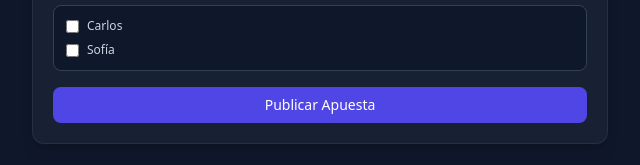
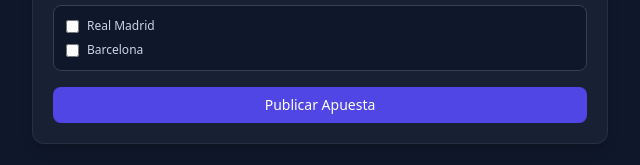
Before and after one commit to isaacleosulcaalbino-rgb/Apuestas-Club, a plain HTML site: page index.html in a window 1280 px wide. Shown: the part 469-634 px from the top of the page, 320-960 px from the left. Drawn offline with nearby package versions, Linux system fonts and the light colour scheme.

Commit message:
Update index.html

```diff
--- a/index.html
+++ b/index.html
@@ -133,12 +133,12 @@
             }
         }
 
-        let players = ['Carlos', 'Sofía'];
+        let players = ['Real Madrid', 'Barcelona'];
         let defaultBets = [
             {
                 id: 101,
                 description: 'Real Madrid vs Barcelona',
-                score: '2 - 1',
+                score: '0 - 0',
                 amount: 10,
                 participants: ['Barcelona', 'Real Madrid']
             }
```
